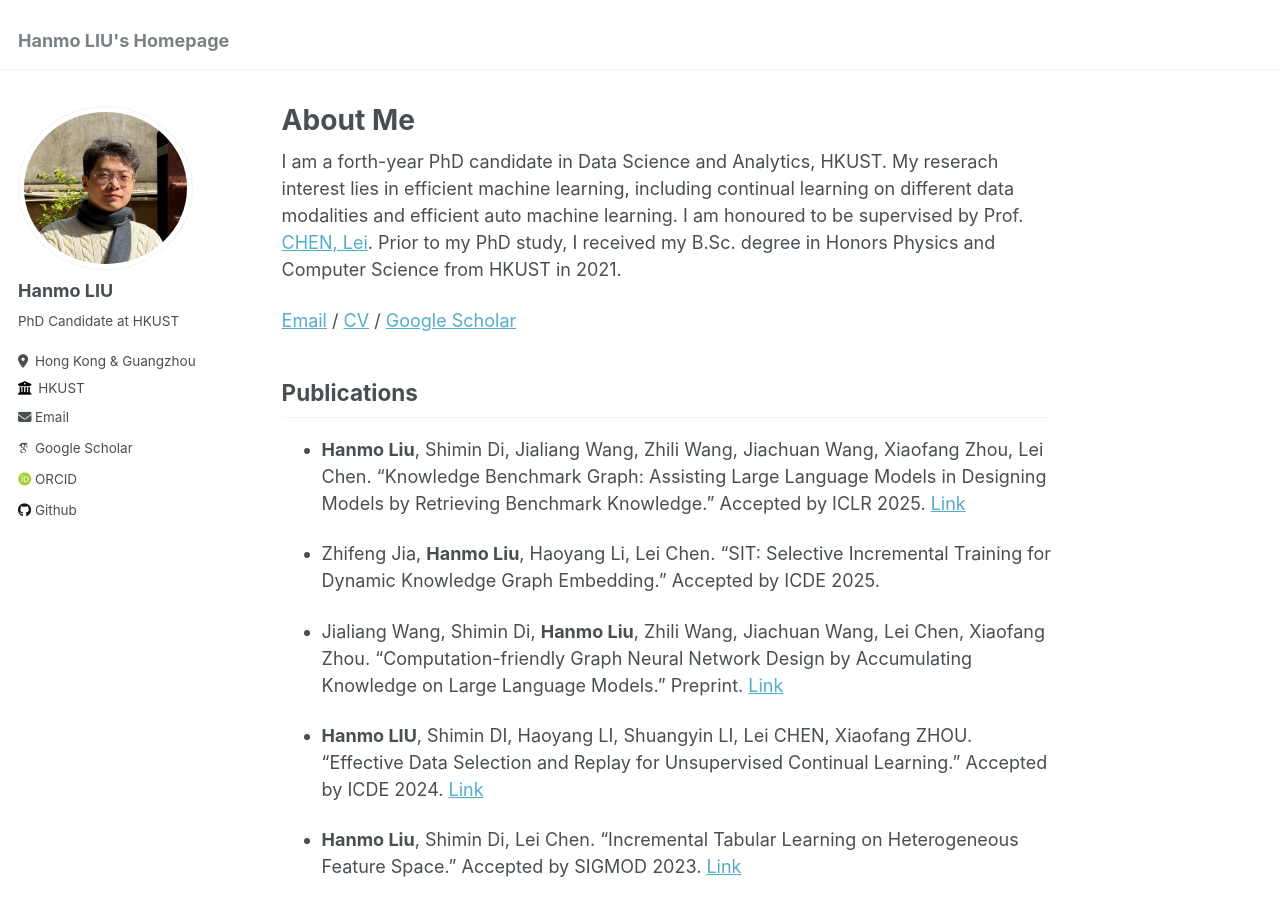
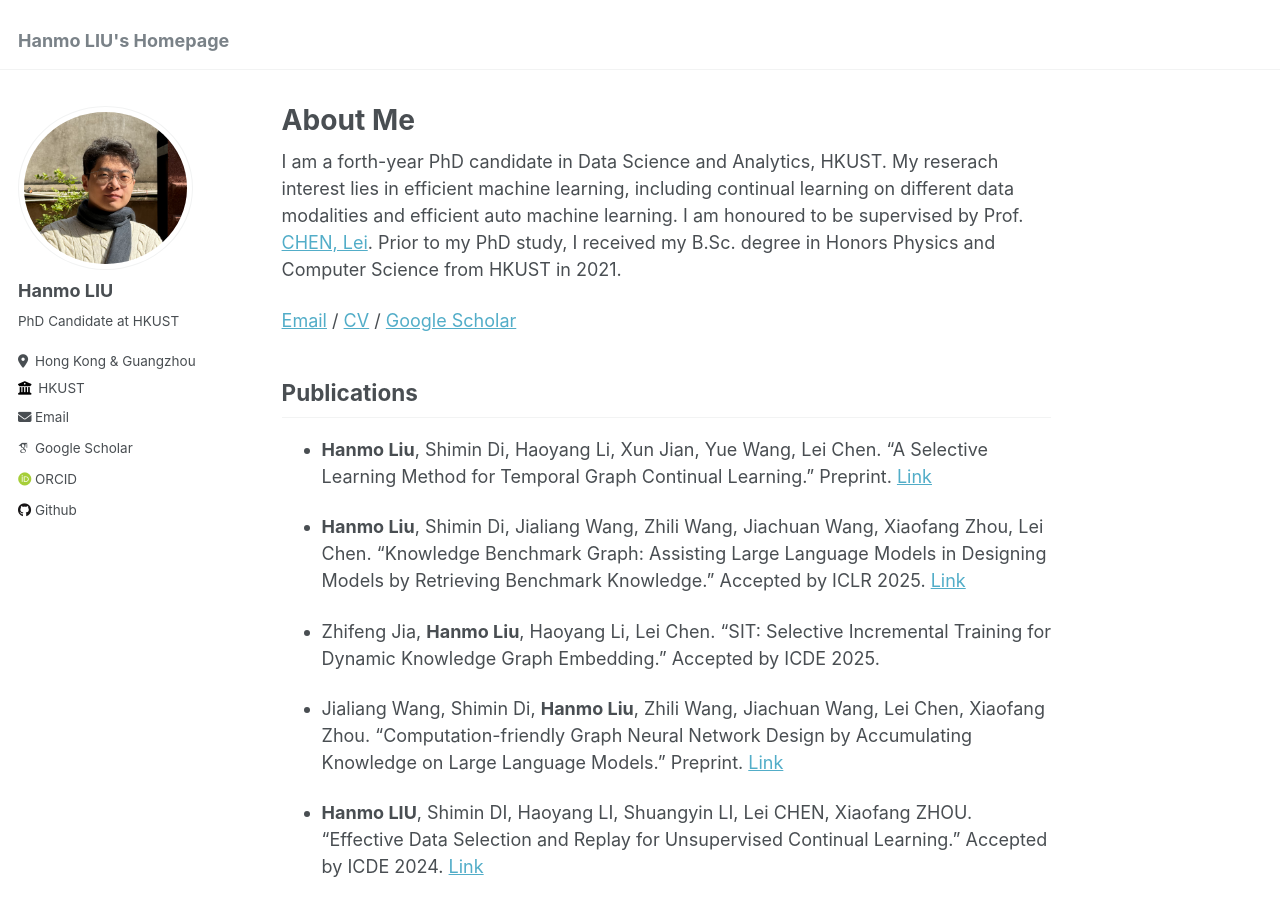
Before and after one commit to liuhanmo321/liuhanmo321.github.io, a Jekyll site: the page built from _pages/about.md, in a window 1280 px wide and 900 px high. Built offline with Jekyll 4.4.1, drawn with Linux system fonts in a browser that asks for light colours; some web fonts are replaced.

Commit message:
Update publication

```diff
--- a/_pages/about.md
+++ b/_pages/about.md
@@ -12,6 +12,8 @@ I am a forth-year PhD candidate in Data Science and Analytics, HKUST. My reserac
 [Email](mailto: hliubm@connect.ust.hk) / [CV](https://liuhanmo321.github.io/files/Hanmo_Liu_CV.pdf) / [Google Scholar](https://scholar.google.com/citations?user=7cL-8BkAAAAJ)
 
 ## Publications
+
+- **Hanmo Liu**, Shimin Di, Haoyang Li, Xun Jian, Yue Wang, Lei Chen. "A Selective Learning Method for Temporal Graph Continual Learning." Preprint. [Link](https://arxiv.org/abs/2503.01580)
 
 - **Hanmo Liu**, Shimin Di, Jialiang Wang, Zhili Wang, Jiachuan Wang, Xiaofang Zhou, Lei Chen. "Knowledge Benchmark Graph: Assisting Large Language Models in Designing Models by Retrieving Benchmark Knowledge." Accepted by ICLR 2025. [Link](https://openreview.net/forum?id=49fIu0yDJ4&referrer=%5BAuthor%20Console%5D(%2Fgroup%3Fid%3DICLR.cc%2F2025%2FConference%2FAuthors%23your-submissions))
 
```
